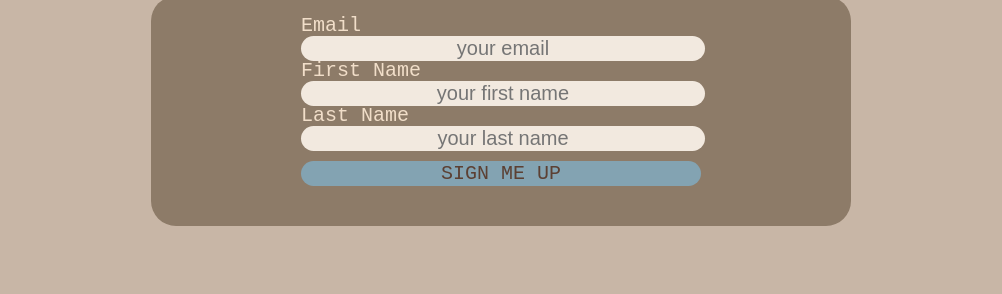
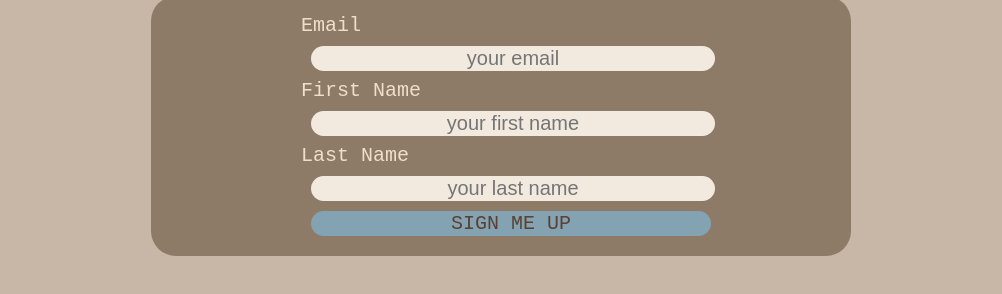
Before and after one commit to bridget-itmd362/Project1, a plain HTML site: page index.html in a window 1280 px wide. Shown: the part 104-398 px from the top of the page, without its empty margins (139-1141 px from the left). Drawn offline with Linux system fonts and the light colour scheme.

Commit message:
Added padding and margins to inputs
Added padding and margins to the inputs within one of the media queries, since there was too much white space.

```diff
--- a/css/styles.css
+++ b/css/styles.css
@@ -116,19 +116,22 @@ input[type="submit"]:hover{
     height: 10em;
     padding-top: 20px;
     font-size: 20px;
-    padding-bottom: 10px;
+    padding-bottom: 40px;
     padding-left: 150px;
   }
   input[type="text"] {
     font-size: 20px;
     width: 20em;
+    margin: 10px;
   }
   input[type="email"] {
     font-size: 20px;
     width: 20em;
+    margin: 10px;
   }
   input[type="submit"] {
     font-size: 20px;
     width: 20em;
+    margin: 10px;
   }
 }
```
